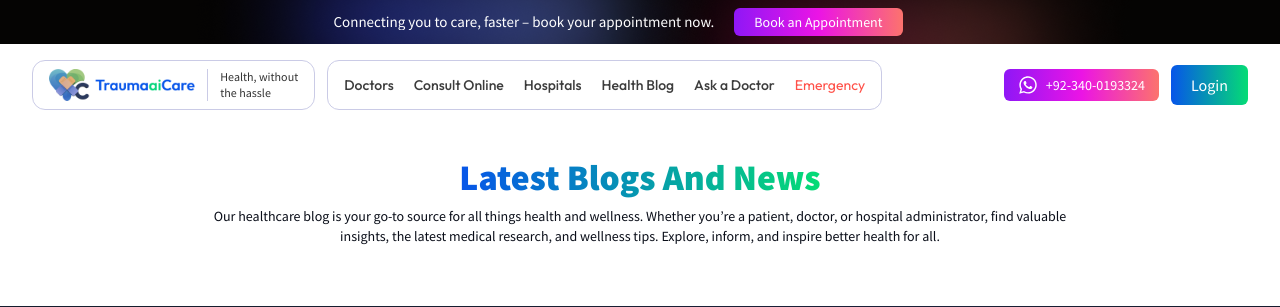
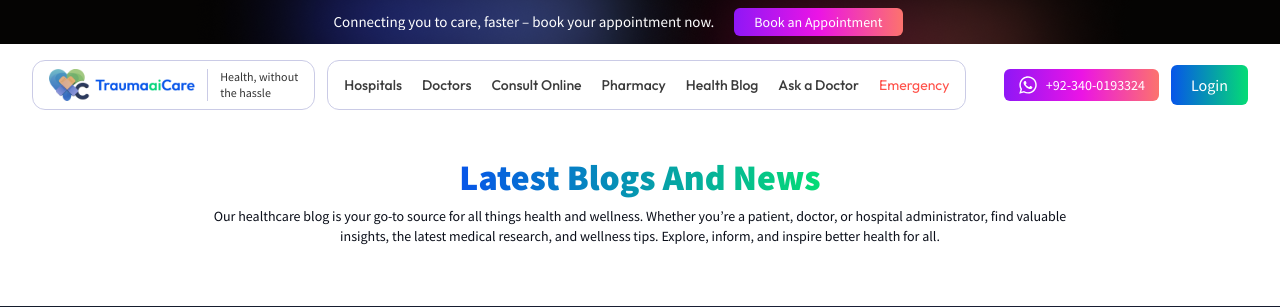
Before and after one commit to HuzaifaYaqoob/TraumaCare-Web, a Django app: template Blog/templates/Blog/blog-home.html in a window 1280 px wide. Shown: the top 307 px of the page. Run offline with Django 4.2, Linux system fonts and the light colour scheme; the template is opened without the code that fills it, so the values that code supplies are empty; parts of the project's set-up code (start-up, migrations or seed data) failed here and were passed over; some web fonts are replaced.

Commit message:
Auto commit at 2025-01-04 18:51:50

```diff
--- a/Pharmacy/urls.py
+++ b/Pharmacy/urls.py
@@ -5,5 +5,6 @@ from django.urls import path
 from . import views as pharmacy_views
 
 urlpatterns = [
-    path('search/', pharmacy_views.PharmacySearchPage, name='PharmacySearchPage')
+    path('', pharmacy_views.PharmacyLandingPage, name='PharmacyLandingPage'),
+    path('search/', pharmacy_views.PharmacySearchPage, name='PharmacySearchPage'),
 ]
--- a/Trauma/templates/Components/Base.html
+++ b/Trauma/templates/Components/Base.html
@@ -42,7 +42,6 @@
                 </div>
             {% endif %}
         {% endcomment %}
-        {% include 'Components/Bot/ChatWidget.html' %}
     </main>
 </div>
 
--- a/Trauma/templates/Components/Header.html
+++ b/Trauma/templates/Components/Header.html
@@ -33,6 +33,21 @@
                 </div>
                 <div class="hidden xl:block flex-1">
                     <div class="hidden md:flex items-center gap-5 rounded-xl px-4 py-3.5 border bg-white border-[#CACBE6]">
+                        <li class="relative flex items-center group cursor-pointer transition-all gap-2 font-medium text-[#3C3C3C] outfit-font whitespace-nowrap text-sm">Hospitals
+                            <!-- {% include 'Components/Utility/chevron_arrow.html' %} -->
+                            <!-- group-hover:block -->
+                            <div class="hidden absolute top-[45px] left-0 pt-[10px] w-[200px] ">
+                                <div class="rounded-2xl bg-white cursor-default cursor-default !p-[14px] w-full boxshadow ">
+                                    <h2 class="text-[#24d0d0] font-medium text-[18px]">Hospitals in Pakistan</h2>
+                                    <ul class="mt-[12px] ">
+                                        {% for city in hospital_cities %}
+                                            {% include 'Components/Header/NavItem.html' with name=city.name color=city.color_code icon=city.svg_icon %}
+                                        {% endfor %}
+                                        {% include 'Components/Header/view_all.html' %}
+                                    </ul>
+                                </div>
+                            </div>
+                        </li>
                         <li class="relative flex items-center group cursor-pointer transition-all gap-2 font-medium text-[#3C3C3C] outfit-font whitespace-nowrap text-sm">Doctors
                             <!-- {% include 'Components/Utility/chevron_arrow.html' %} -->
                             <!-- group-hover:block -->
@@ -72,20 +87,8 @@
                                 </div>
                             </div>
                         </li>
-                        <li class="relative flex items-center group cursor-pointer transition-all gap-2 font-medium text-[#3C3C3C] outfit-font whitespace-nowrap text-sm">Hospitals
-                            <!-- {% include 'Components/Utility/chevron_arrow.html' %} -->
-                            <!-- group-hover:block -->
-                            <div class="hidden absolute top-[45px] left-0 pt-[10px] w-[200px] ">
-                                <div class="rounded-2xl bg-white cursor-default cursor-default !p-[14px] w-full boxshadow ">
-                                    <h2 class="text-[#24d0d0] font-medium text-[18px]">Hospitals in Pakistan</h2>
-                                    <ul class="mt-[12px] ">
-                                        {% for city in hospital_cities %}
-                                            {% include 'Components/Header/NavItem.html' with name=city.name color=city.color_code icon=city.svg_icon %}
-                                        {% endfor %}
-                                        {% include 'Components/Header/view_all.html' %}
-                                    </ul>
-                                </div>
-                            </div>
+                        <li class="cursor-pointer flex items-center gap-2 font-medium group text-[#3C3C3C] outfit-font whitespace-nowrap text-sm">
+                            <a href='{% url "PharmacyLandingPage" %}'>Pharmacy</a>
                         </li>
                         <li class="cursor-pointer flex items-center gap-2 font-medium group text-[#3C3C3C] outfit-font whitespace-nowrap text-sm">
                             <a href='{% url "BlogHomePage" %}'>Health Blog</a>
--- a/Trauma/templates/Components/MainBase.html
+++ b/Trauma/templates/Components/MainBase.html
@@ -73,6 +73,8 @@
 
     {% endblock mainBaseBody %}
 
+    {% include 'Components/Bot/ChatWidget.html' %}
+
 
 
 
```
Also changed, not shown: Trauma/templates/Pharmacy/pharmacy_landing.html (added, +15 -0 lines).
